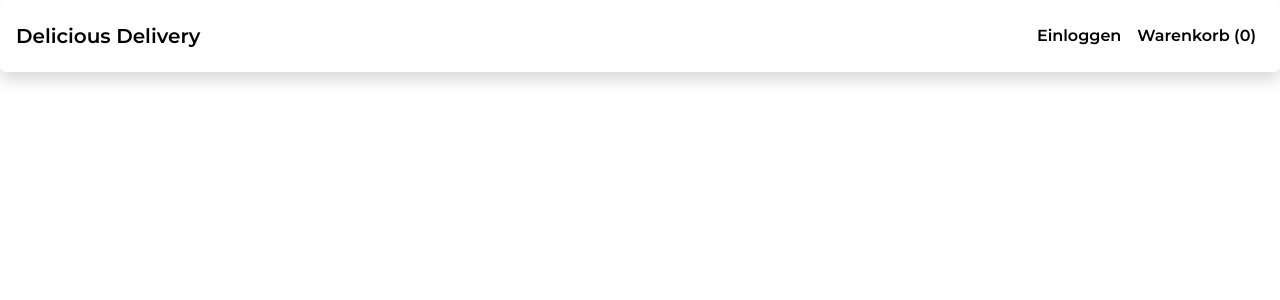
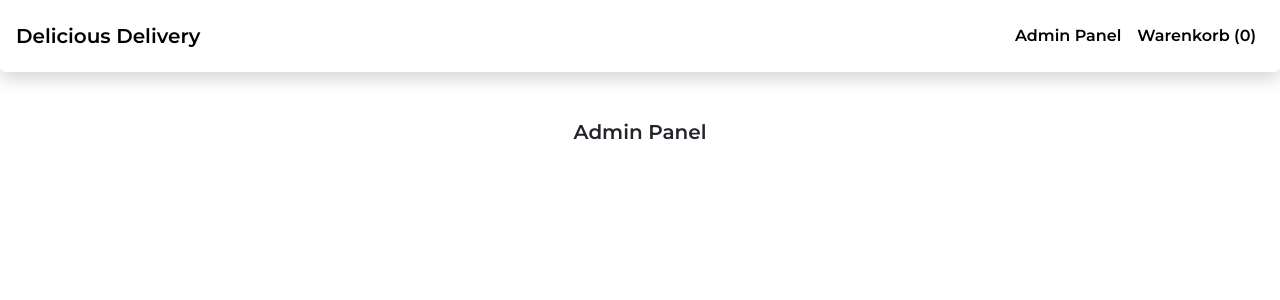
Before and after one commit to Borkobas/DeliciousDelivery, a React (Create React App) app in the folder client/: page /admin in a window 1280 px wide. Shown: the top 300 px of the page. Built offline with nearby package versions, Linux system fonts and the light colour scheme.

Commit message:
AdminScreen added

```diff
--- a/client/src/App.js
+++ b/client/src/App.js
@@ -1,19 +1,21 @@
 import logo from './logo.svg';
 import './App.css';
-import bootstrap from '../node_modules/bootstrap/dist/css/bootstrap.min.css'
-import { BrowserRouter, Routes, Route, Link } from 'react-router-dom'; // Import the Routes component
+import bootstrap from '../node_modules/bootstrap/dist/css/bootstrap.min.css';
+import { BrowserRouter, Routes, Route, Link } from 'react-router-dom';
 import Navbar from './components/Navbar';
 import Homescreen from './screens/Homescreen';
 import Cartscreen from './screens/Cartscreen';
+import AdminScreen from './screens/AdminScreen';
 
 function App() {
   return (
     <div className="App">
       <Navbar />
       <BrowserRouter>
-        <Routes> {/* Wrap your routes inside the Routes component */}
-          <Route path="/" element={<Homescreen />} /> {/* Use the element prop instead of component */}
-          <Route path="/cart" element={<Cartscreen />} /> {/* Use the element prop instead of component */}
+        <Routes>
+          <Route path="/" element={<Homescreen />} />
+          <Route path="/cart" element={<Cartscreen />} />
+          <Route path="/admin" element={<AdminScreen />} /> {/* Add a new route for AdminScreen */}
         </Routes>
       </BrowserRouter>
     </div>
@@ -21,3 +23,5 @@ function App() {
 }
 
 export default App;
+
+/**/
--- a/client/src/components/Navbar.js
+++ b/client/src/components/Navbar.js
@@ -11,6 +11,12 @@ export default function Navbar() {
       totalCount += item.quantity;
     });
     return totalCount;
+  };
+
+  // Handle click event for Admin Panel
+  const handleAdminPanelClick = () => {
+    // Redirect or navigate to the AdminScreen
+    window.location.href = '/admin';
   };
 
   return (
@@ -33,8 +39,8 @@ export default function Navbar() {
         <div className="collapse navbar-collapse" id="navbarNav">
           <ul className="navbar-nav ms-auto">
             <li className="nav-item">
-              <a className="nav-link" href="/login">
-                Einloggen
+              <a className="nav-link" onClick={handleAdminPanelClick}>
+                Admin Panel
               </a>
             </li>
             <li className="nav-item">
--- /dev/null
+++ b/client/src/screens/AdminScreen.js
@@ -0,0 +1,12 @@
+import React from 'react';
+
+export default function AdminScreen() {
+  // Implement the logic to manage dishes here
+
+  return (
+    <div>
+      <h1>Admin Panel</h1>
+      {/* Add your form and functionality to manage dishes */}
+    </div>
+  );
+}
```
